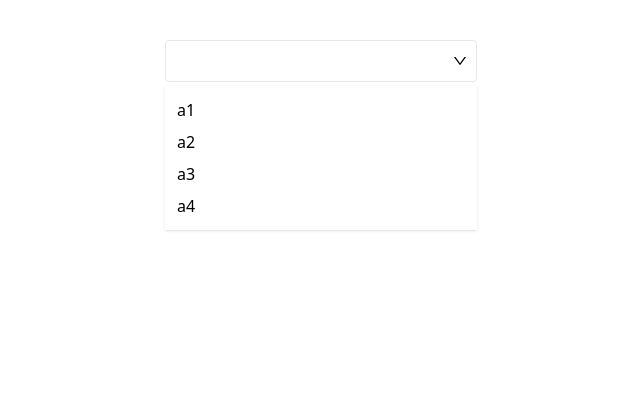
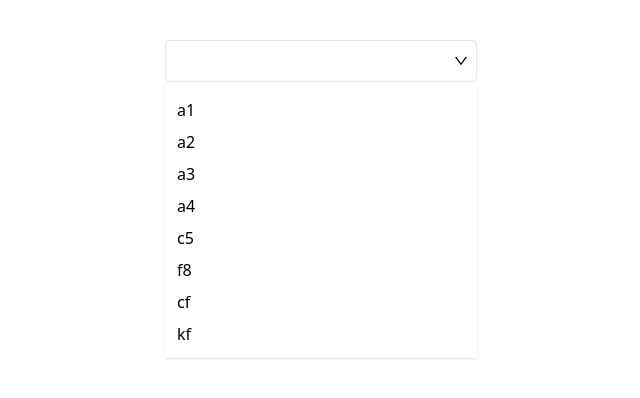
Before and after one commit to Rankvet-Developer/task, a React (Vite) app: page / in a window 1280 px wide. Both pictures are taken after a click on the element 640 px from the left and 61 px from the top of the page. Shown: the top 398 px of the page, without its empty margins (319-959 px from the left). Built offline with nearby package versions, Linux system fonts and the light colour scheme.

Commit message:
complete select

```diff
--- a/src/components/Select.tsx
+++ b/src/components/Select.tsx
@@ -1,34 +1,16 @@
-import React, { useEffect, useRef, useState } from "react";
+import React, { useEffect, useState } from "react";
 import { AiOutlineDown } from "react-icons/ai";
 import { RxCross2 } from "react-icons/rx";
-// let divOption = [
-//   {
-//     data: "a1",
-//   },
-//   {
-//     data: "a2",
-//   },
-//   {
-//     data: "a3",
-//   },
-//   {
-//     data: "a4",
-//   },
-// ];
+
+let initialState = [
+'a1', 'a2', 'a3', 'a4', 'c5', 'f8', 'cf', 'kf', 'de', 'fi', 'bg', 'der5'
+];
 
 export default function Select() {
+  const [insert, setInsert] = useState("");
   const [focus, setFocus] = useState(false);
-  const [value, changeValue] = useState("");
   const [tags, setTags] = useState<string[]>([]);
-  const [show, setShow] = useState(false);
-  const [divOption, setDivOption] = useState([
-    { data: "a1" },
-    { data: "a2" },
-    { data: "a3" },
-    { data: "a4" },
-  ]);
-
-  const [insert, setInsert] = useState("");
+  const [tagList, settagList] = useState<string[]>(initialState);
 
   const removeTags = (indexRemove: any) => {
     setTags(tags.filter((_, index) => index !== indexRemove));
@@ -41,11 +23,11 @@ export default function Select() {
     document.addEventListener("mouseup", handleDiv);
   }, []);
 
-  const handleToggle = (e: any, indexRemove: any) => {
+  const handleToggle = (e: any, item: any) => {
     if (tags.indexOf(e.target.textContent) === -1) {
       setTags([...tags, e.target.textContent]);
     } else {
-      setTags(tags.filter((_, index) => index !== indexRemove));
+      setTags(tags.filter((value) => value !== item));
     }
   };
 
@@ -55,22 +37,27 @@ export default function Select() {
       tags.push(insert);
       return tags;
     });
+    settagList((prev) =>{
+      const tagList = [...prev]
+      tagList.push(insert)
+      return tagList
+    })
     setInsert("");
   };
 
   return (
     <section className="w-1/4 mx-auto px-1 mt-10">
       <div
-        className="flex justify-between items-center border rounded p-2"
+        className="border rounded p-2"
         onClick={() => setFocus(true)}
       >
-        <div className="flex">
-          <div className="flex flex-wrap gap-1">
+        <div className="flex items-center">
+        <div className="flex flex-wrap gap-1 overflow-hidden w-[95%]">
             {tags.map((item, index) => {
               return (
                 <div
                   key={index}
-                  className="flex items-center bg-[#f0f0f0] rounded mx-1"
+                  className="flex items-center bg-[#f0f0f0] rounded"
                 >
                   <span className="mx-1">{item}</span>
                   <RxCross2
@@ -81,46 +68,55 @@ export default function Select() {
                 </div>
               );
             })}
-          </div>
           <div className="inline-flex">
             <div
-              className={`w-${Math.min(Math.max(value.length, 2), 50) + "ch"}`}
+            style={{width:`${insert ? (insert.length * 8) + "px" :'4px' }`}}
             >
               <input
                 type="text"
                 value={insert}
                 onChange={(e) => setInsert(e.target.value as any)}
-                className="outline-none border-none w-full min-w-[4px]"
+                className="outline-none border-none"
+                style={{width:'100%'}}
               />
             </div>
           </div>
         </div>
-        <div>
+        <div className="w-[5%]">
           <span>
             <AiOutlineDown />
           </span>
         </div>
         </div>
+      </div>
+
+
+      {/* list div */}
       <div className={`p-2 shadow mt-1 ${focus ? "visible" : "hidden"}`}>
         {insert ? (
           <div
-            className="cursor-pointer hover:bg-slate-100 hover:rounded p-1"
+            className="cursor-pointer hover:bg-slate-100 hover:rounded p-1 overflow-hidden"
             onClick={handleInsert}
           >
+            <span className="truncate">
             {insert}
+
+            </span>
           </div>
         ) : (
-          divOption.map((item, index) => {
+          <div className="h-64 overflow-hidden overflow-y-scroll">
+            {tagList.map((item, index) => {
               return (
                 <div
                   key={index}
                   className="cursor-pointer hover:bg-slate-100 hover:rounded p-1"
-                onClick={(e) => handleToggle(e, index)}
+                  onClick={(e) => handleToggle(e, item)}
                 >
-                {item.data}
+                  {item}
                 </div>
               );
-          })
+            })}
+          </div>
         )}
       </div>
     </section>
```
Lines whose indentation alone changed are shown as unchanged.
